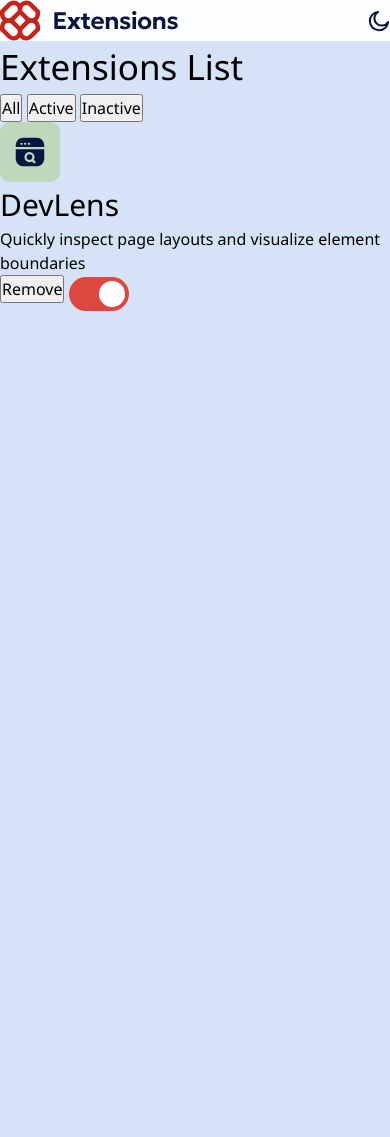
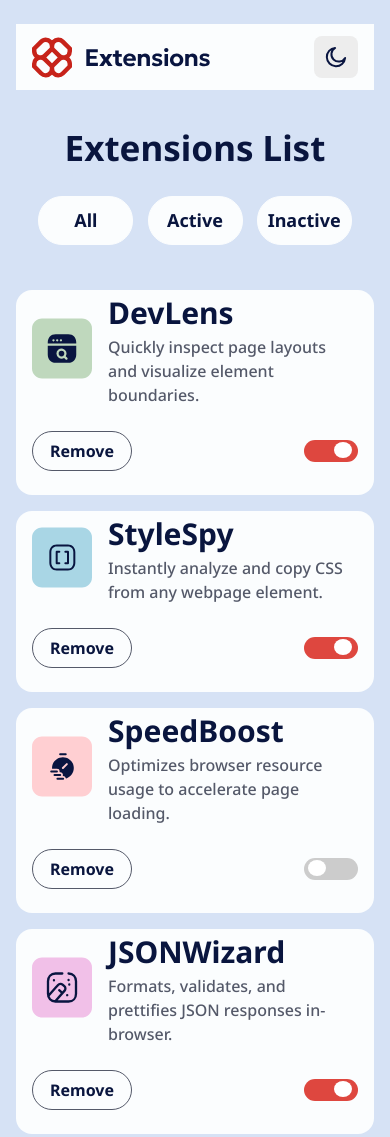
Before and after one commit to cyrilmuchemi/browser-extension, a plain HTML site: page index.html in a window 390 px wide. Shown: the top 1137 px of the page. Before the commit the page ends 844 px from the top, so only its background shows below. Drawn offline with Linux system fonts and the light colour scheme.

Commit message:
Make responsive layout (lightmode)

```diff
--- a/assets/style.css
+++ b/assets/style.css
@@ -30,10 +30,21 @@
 
 .text-header{
     font-size: var(--text-header);
+    font-weight: var(--fw-bolder);
+}
+
+.text-body{
+  color: var(--clr-neutral-500);
+  font-weight: var(--fw-bold);
 }
 
 .text-semi-header{
     font-size: var(--text-semi-header);
+    font-weight: var(--fw-bolder);
+}
+
+.text-blue{
+  color: var(--clr-neutral-800);
 }
 
 .mt-1{
@@ -48,7 +59,15 @@
   margin-top: 2rem;
 }
 
-.mb-2{
+.mb-1{
+  margin-bottom: 1rem;
+}
+
+.pb-2{
+  padding-bottom: 1.5rem;
+}
+
+.mb-3{
   margin-bottom: 2rem;
 }
 
@@ -120,17 +139,29 @@
 }
 
 .top-bar{
-    display: flex;
-    align-items: center;
-    justify-content: space-between;
-    background-color: var(--clr-neutral-100);
+  display: flex;
+  align-items: center;
+  justify-content: space-between;
+  background-color: var(--clr-neutral-100);
+  height: 66px;
+  padding-inline: 1rem;
+}
+
+.mode-togle{
+  background-color: var(--clr-neutral-200);
+  width: 44px;
+  height: 42px;
+  display: flex;
+  align-items: center;
+  justify-content: center;
+  border-radius: 8px;
 }
 
 .switch {
     position: relative;
     display: inline-block;
-    width: 60px;
-    height: 34px;
+    width: 54px;
+    height: 22px;
 }
 
 .switch input {
@@ -154,8 +185,8 @@
 .slider:before {
     position: absolute;
     content: "";
-    height: 26px;
-    width: 26px;
+    height: 16px;
+    width: 18px;
     left: 4px;
     bottom: 4px;
     background-color: white;
@@ -184,3 +215,94 @@
 .slider.round:before {
   border-radius: 50%;
 }
+
+.extension-card{
+  background-color: var(--clr-neutral-100);
+  padding-inline: 1rem;
+  border-radius: 16px;
+  margin-top: 1rem;
+  overflow: hidden;
+}
+
+.card-top{
+  display: flex;
+  gap: 1rem;
+}
+
+.removeBtn{
+  border: 1px solid var(--clr-neutral-500);
+  border-radius: 1.5rem;
+  width: 100px;
+  height: 40px;
+  cursor: pointer;
+  background-color: var(--clr-neutral-100);
+  font-weight: var(--fw-bolder);
+}
+
+.button{
+  border: 1px solid var(--clr-neutral-100);
+  border-radius: 1.5rem;
+  width: 95px;
+  height: 49px;
+  cursor: pointer;
+  background-color: var(--clr-neutral-100);
+  margin: 5px;
+  font-weight: var(--fw-bolder);
+  font-size: 18px;
+}
+
+.button:hover{
+  background-color: var(--clr-primary-300);
+  color: var(--clr-neutral-100);
+}
+
+.card-bottom{
+  display: flex;
+  align-items: center;
+  justify-content: space-between;
+}
+
+.interactivity{
+  display: flex;
+  flex-direction: column;
+  align-items: center;
+}
+
+.extensions{
+  display: grid;
+}
+
+@media(max-width:55em){
+
+  .container{
+    max-width: 500px;
+    margin: auto;
+    padding-inline: 1rem;
+  }
+
+  .extensions{
+    display: grid;
+    justify-content: center;
+  }
+
+  .extensions{
+    display: grid;
+    justify-content: center;
+    padding-bottom: 1.875rem;
+  }
+}
+
+@media(min-width:55em){
+  .container{
+    max-width: 1200px;
+    margin: auto;
+    padding-inline: 1rem;
+    padding-bottom: 3rem;
+  }
+
+  .extensions{
+    display: grid;
+    grid-template-columns: auto auto auto;
+    gap: 1rem;
+  }
+}
--- a/index.html
+++ b/index.html
@@ -11,8 +11,9 @@
   <title>Browser extensions manager UI</title>
 </head>
 <body>
+  <div class="container">
   <header>
-    <div class="top-bar">
+    <div class="top-bar mt-2">
       <img src="./assets/images/logo.svg" alt="logo">
       <div class="mode-togle">
         <img src="./assets/images/icon-moon.svg" alt="toggle-dark-mode">
@@ -20,32 +21,18 @@
     </div>
   </header>
   <main>
-      <div class="interactivity">
-        <h1 class="text-header">Extensions List</h1>
-        <div class="iteractive-btns">
-          <button class="button">All</button>
-          <button class="button">Active</button>
-          <button class="button">Inactive</button>
+      <div class="interactivity mt-3">
+        <h1 class="text-header text-blue">Extensions List</h1>
+        <div class="iteractive-btns mt-1">
+          <button class="button text-blue">All</button>
+          <button class="button text-blue">Active</button>
+          <button class="button text-blue">Inactive</button>
         </div>
       </div>
-      <div class="extensions">
-        <div class="extension-card">
-          <div>
-            <img src="./assets/images/logo-devlens.svg" alt="dev lens">
-            <div>
-              <p class="text-semi-header">DevLens</p>
-              <p>Quickly inspect page layouts and visualize element boundaries</p>
-            </div>
-          </div>
-          <div>
-            <button>Remove</button>
-            <label class="switch">
-              <input type="checkbox" checked>
-              <span class="slider round"></span>
-            </label>
-          </div>
-        </div>
+      <div class="extensions mt-2">
       </div>
   </main>
+</div>
+  <script src="./index.js" type="module"></script>
 </body>
 </html>
--- /dev/null
+++ b/index.js
@@ -0,0 +1,30 @@
+const extensions_container = document.querySelector('.extensions');
+
+fetch('./data.json')
+.then(response => response.json())
+.then(data => {
+    let cardsHTML = ''
+
+    data.forEach(extension => {
+        cardsHTML += `
+        <div class="extension-card">
+          <div class="card-top">
+            <img src="${extension.logo}" alt="${extension.name}">
+            <div>
+              <p class="text-semi-header text-blue">${extension.name}</p>
+              <p class="text-body">${extension.description}</p>
+            </div>
+          </div>
+          <div class="card-bottom mt-2 pb-2">
+            <button class="removeBtn text-blue">Remove</button>
+            <label class="switch">
+              <input type="checkbox" ${extension.isActive ? "checked" : ""}>
+              <span class="slider round"></span>
+            </label>
+          </div>
+        </div>
+        `
+    });
+    extensions_container.innerHTML = cardsHTML
+})
+.catch(error => console.log("Error loading JSON:", error))
```
